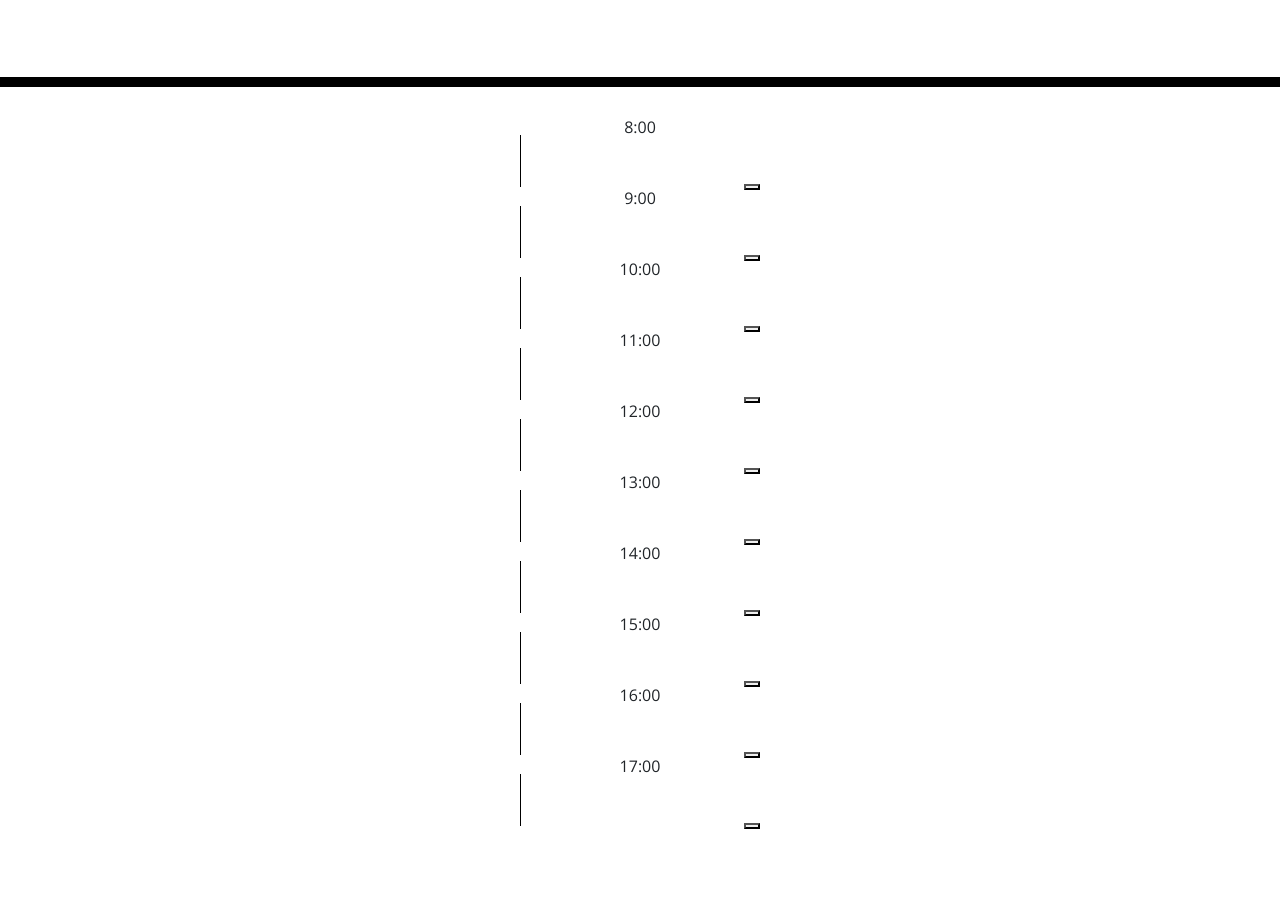
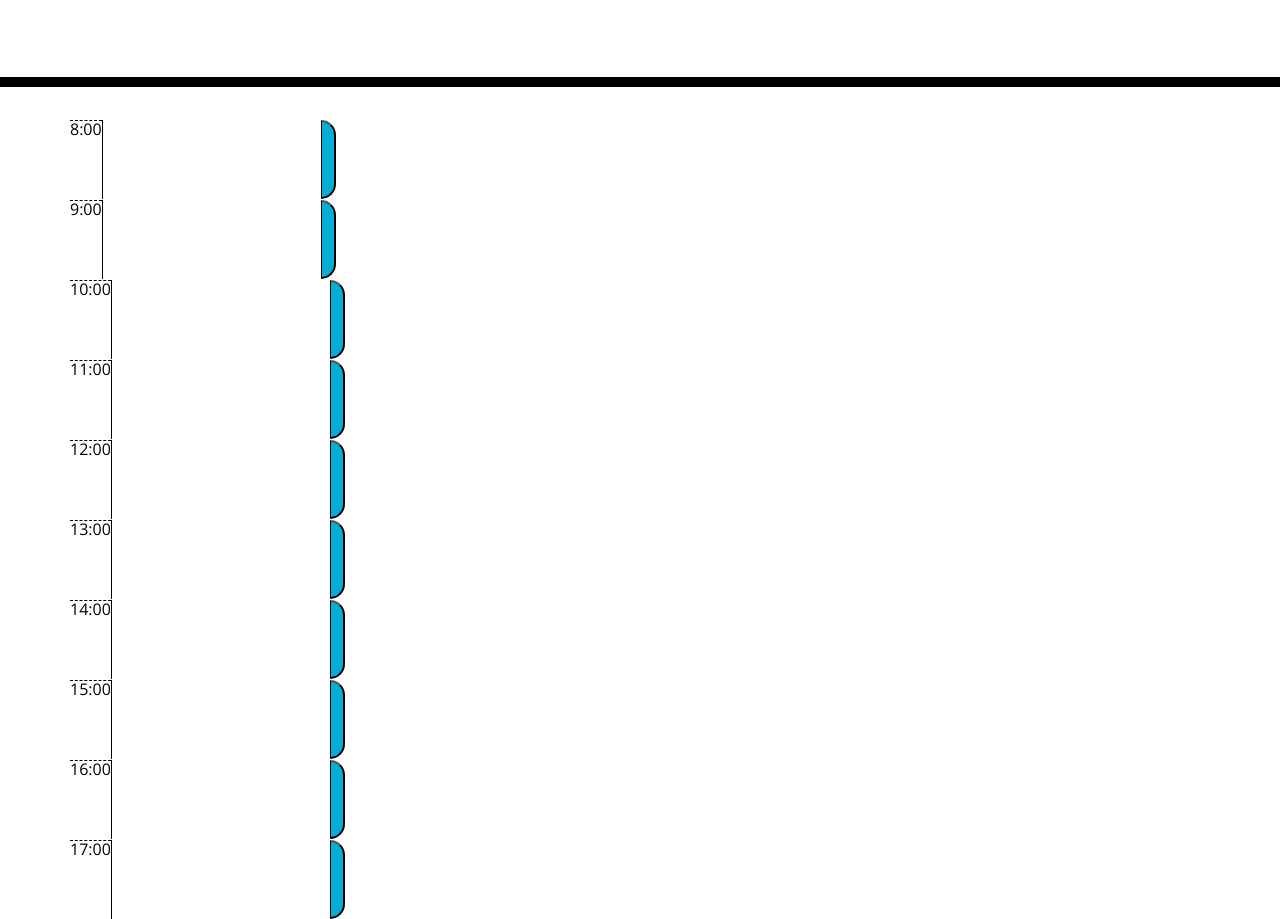
Before and after one commit to Ldeguzman9/work-day-calendar, a plain HTML site: page index.html in a window 1280 px wide. Shown: the part 181-1100 px from the top of the page. Before the commit the page ends 1012 px from the top, so only its background shows below. Drawn offline with nearby package versions, Linux system fonts and the light colour scheme; files that its build step writes are made by us from their sources.

Commit message:
style sheet class add to html

```diff
--- a/index.html
+++ b/index.html
@@ -18,7 +18,7 @@
       href="https://fonts.googleapis.com/css?family=Open+Sans&display=swap"
       rel="stylesheet"
     />
-    <link rel="stylesheet" href="style.css" />
+    <link rel="stylesheet" href="./assets/css/style.css" />
     <title>Work Day Scheduler</title>
   </head>
 
@@ -30,55 +30,55 @@
     </header>
     <div class="container">
       <!-- Timeblocks go here -->
-      <div id="8-am" class="time-block">
-        <div class="one-hour">8:00</div>
-        <textarea class="event-description"></textarea>
-        <button class="SaveBtn"></button>
+      <div id="8-am" class="time-block row">
+        <div class="hour">8:00</div>
+        <textarea class="description"></textarea>
+        <button class="saveBtn"></button>
       </div>
-      <div id="9-am" class="time-block">
-        <div class="one-hour">9:00</div>
-        <textarea class="event-description"></textarea>
-        <button class="SaveBtn"></button>
+      <div id="9-am" class="time-block row">
+        <div class="hour">9:00</div>
+        <textarea class="description"></textarea>
+        <button class="saveBtn"></button>
       </div>
-      <div id="10-am" class="time-block">
-        <div class="one-hour">10:00</div>
-        <textarea class="event-description"></textarea>
-        <button class="SaveBtn"></button>
+      <div id="10-am" class="time-block row">
+        <div class="hour">10:00</div>
+        <textarea class="description"></textarea>
+        <button class="saveBtn"></button>
       </div>
-      <div id="11-am" class="time-block">
-        <div class="one-hour">11:00</div>
-        <textarea class="event-description"></textarea>
-        <button class="SaveBtn"></button>
+      <div id="11-am" class="time-block row">
+        <div class="hour">11:00</div>
+        <textarea class="description"></textarea>
+        <button class="saveBtn"></button>
       </div>
-      <div id="12-pm" class="time-block">
-        <div class="one-hour">12:00</div>
-        <textarea class="event-description"></textarea>
-        <button class="SaveBtn"></button>
+      <div id="12-pm" class="time-block row">
+        <div class="hour">12:00</div>
+        <textarea class="description"></textarea>
+        <button class="saveBtn"></button>
       </div>
-      <div id="1-pm" class="time-block">
-        <div class="one-hour">13:00</div>
-        <textarea class="event-description"></textarea>
-        <button class="SaveBtn"></button>
+      <div id="1-pm" class="time-block row">
+        <div class="hour">13:00</div>
+        <textarea class="description"></textarea>
+        <button class="saveBtn"></button>
       </div>
-      <div id="2-pm" class="time-block">
-        <div class="one-hour">14:00</div>
-        <textarea class="event-description"></textarea>
-        <button class="SaveBtn"></button>
+      <div id="2-pm" class="time-block row">
+        <div class="hour">14:00</div>
+        <textarea class="description"></textarea>
+        <button class="saveBtn"></button>
       </div>
-      <div id="3-pm" class="time-block">
-        <div class="one-hour">15:00</div>
-        <textarea class="event-description"></textarea>
-        <button class="SaveBtn"></button>
+      <div id="3-pm" class="time-block row">
+        <div class="hour">15:00</div>
+        <textarea class="description"></textarea>
+        <button class="saveBtn"></button>
       </div>
-      <div id="4-pm" class="time-block">
-        <div class="one-hour">16:00</div>
-        <textarea class="event-description"></textarea>
-        <button class="SaveBtn"></button>
+      <div id="4-pm" class="time-block row">
+        <div class="hour">16:00</div>
+        <textarea class="description"></textarea>
+        <button class="saveBtn"></button>
       </div>
-      <div id="5-pm" class="time-block">
-        <div class="one-hour">17:00</div>
-        <textarea class="event-description"></textarea>
-        <button class="SaveBtn"></button>
+      <div id="5-pm" class="time-block row">
+        <div class="hour">17:00</div>
+        <textarea class="description"></textarea>
+        <button class="saveBtn"></button>
       </div>
     </div>
 
```
